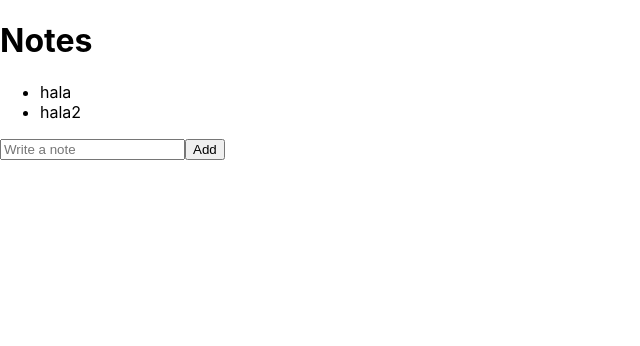
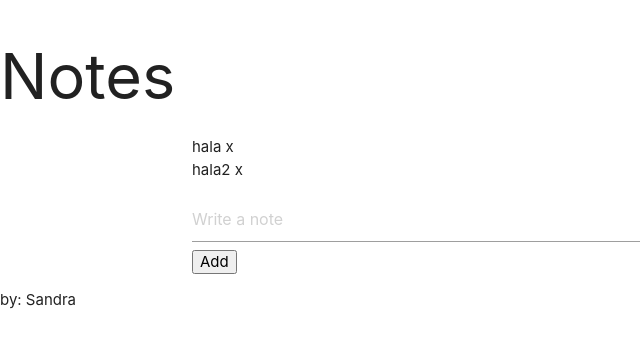
Before and after one commit to SandraGro/NotesApp, a React (Create React App) app: page / in a window 1280 px wide. Shown: the top 346 px of the page, without its empty margins (0-640 px from the left). Built offline with nearby package versions, Linux system fonts and the light colour scheme.

Commit message:
Agregar función añadir notas

```diff
--- a/public/index.html
+++ b/public/index.html
@@ -10,6 +10,8 @@
       content="Web site created using create-react-app"
     />
     <link rel="apple-touch-icon" href="logo192.png" />
+    <link rel="stylesheet" href="https://cdnjs.cloudflare.com/ajax/libs/materialize/1.0.0/css/materialize.min.css">
+
     <!--
       manifest.json provides metadata used when your web app is installed on a
       user's mobile device or desktop. See https://developers.google.com/web/fundamentals/web-app-manifest/
--- a/src/App.js
+++ b/src/App.js
@@ -1,11 +1,11 @@
 import React from 'react';
 import './App.css';
 //Components
-import Header from './components/Header/Header';
+import Header from './components/Header';
 import Footer from './components/Footer/Footer';
 import BrowserRouter from 'react-router-dom/BrowserRouter';
 import Route from 'react-router-dom/Route';
-import Container from './components/Container/Container';
+import Container from './components/NotesContainer';
 
 
 
--- a/src/components/Container/Container.jsx
+++ /dev/null
@@ -1,27 +0,0 @@
-import React, { Component } from "react";
-
-class Container extends Component {
-  constructor() {
-    super();
-    this.state = {
-      notes: [
-        { id: 1, description: 'hala' },
-        { id: 2, description: 'hala2' },
-      ]
-    }
-  }
-  render() {
-    return (
-      <ul>{
-        this.state.notes.map(note => {
-          return (
-            <li>{note.description}</li>
-          )
-        })
-      }
-      </ul>
-    );
-  }
-}
-
-export default Container;
--- a/src/components/Container/index.js
+++ /dev/null
@@ -1 +0,0 @@
-export { default } from "./Container";
--- a/src/components/Footer/Footer.jsx
+++ b/src/components/Footer/Footer.jsx
@@ -1,20 +1,11 @@
 import React, { Component } from "react";
 
 class Footer extends Component {
-  constructor() {
-    super();
-    this.addNote = this.addNote.bind(this);
-  }
-  addNote() {
-    console.log(this.container);
-  }
+
   render() {
     return (
       <footer>
-        <div className="container">
-          <input ref={input => { this.container = input }} placeholder="Write a note"></input>
-          <button onClick={this.addNote}>Add</button>
-        </div>
+        <p>by: Sandra</p>
       </footer>
     );
   }
--- /dev/null
+++ b/src/components/NotesContainer/Notes/Notes.jsx
@@ -0,0 +1,12 @@
+import React from "react";
+
+export default (props) => {
+    const {description, removeNote} = props;
+    return(
+        <li className="note">
+            {description}
+            <span onClick = {removeNote}> x</span>
+        </li>
+    );
+
+} ;
--- /dev/null
+++ b/src/components/NotesContainer/Notes/index.js
@@ -0,0 +1 @@
+export { default } from "./Notes";
--- /dev/null
+++ b/src/components/NotesContainer/NotesContainer.jsx
@@ -0,0 +1,53 @@
+import React, { Component } from "react";
+import Notes from "./Notes";
+
+class Container extends Component {
+  constructor(props) {
+    super(props);
+    this.addNote = this.addNote.bind(this);
+    this.handleInputChange = this.handleInputChange.bind(this);
+    this.state = {
+      currentNote: '',
+      notes: [
+        { id: 1, description: 'hala' },
+        { id: 2, description: 'hala2' },
+      ]
+    }
+  }
+  addNote() {
+    const {notes} = this.state;
+    let newNotes = [...notes];
+    newNotes.push({id: notes.length+1, description: this.state.currentNote})
+    this.setState({notes: newNotes, currentNote: ''})
+    this.inputRef.focus();
+
+  }
+  removeNote() {
+    console.log('removing...');
+  }
+
+  handleInputChange(event){
+    this.setState({
+      currentNote: event.target.value
+    })
+  }
+
+render() {
+  return (
+    <div className="container">
+      <ul>{
+        this.state.notes.map(note => {
+          return (
+            <Notes description={note.description} id= {note.id} removeNote = {this.removeNote} />
+          )
+        })
+      }
+      </ul>
+      <input ref={input => { this.inputRef = input }} value={this.state.currentNote} placeholder="Write a note" onChange={this.handleInputChange}></input>
+      <button onClick={this.addNote}>Add</button>
+    </div>
+  );
+}
+}
+
+export default Container;
--- /dev/null
+++ b/src/components/NotesContainer/index.js
@@ -0,0 +1 @@
+export { default } from "./NotesContainer";
```
